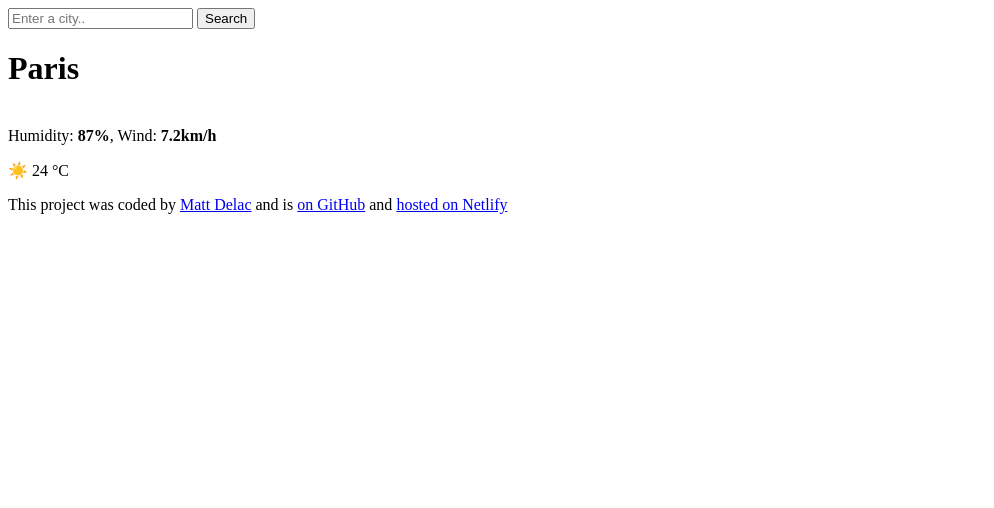
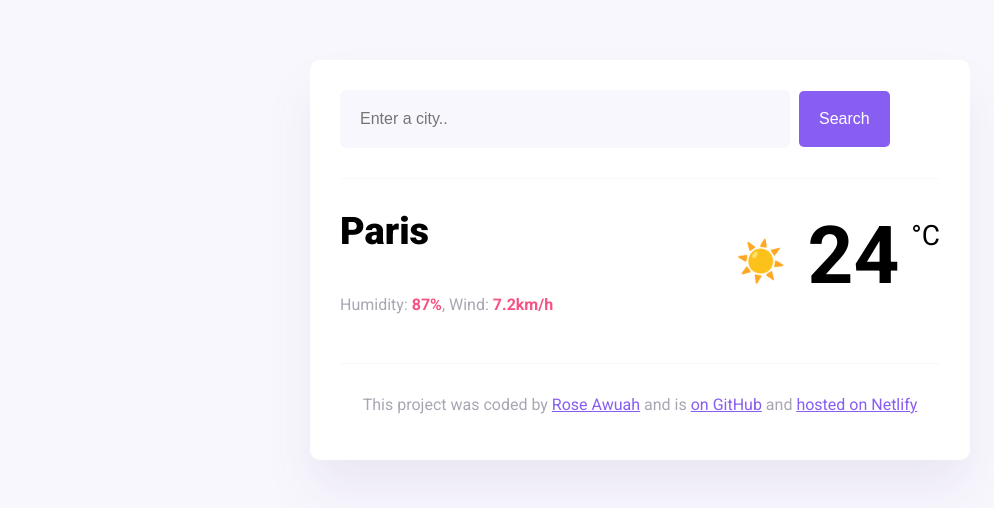
Before and after one commit to Brainiegal/My-first-awesome-project, a plain HTML site: page index.html in a window 1280 px wide. Shown: the whole page, without its empty margins (0-994 px from the left). Drawn offline with nearby package versions, Linux system fonts and the light colour scheme.

Commit message:
Created a CSS file

```diff
--- a/index.html
+++ b/index.html
@@ -10,6 +10,10 @@
       href="https://fonts.googleapis.com/css2?family=Roboto:ital,wght@0,100;0,400;0,500;0,700;0,900;1,100;1,300;1,400;1,500;1,700;1,900&display=swap"
       rel="stylesheet"
     />
+
+    <script src="https://cdn.jsdelivr.net/npm/axios@1.1.2/dist/axios.min.js"></script>
+
+    <link rel="stylesheet" href="style.css" />
 
     <title>My Weather Application</title>
   </head>
@@ -56,12 +60,13 @@
       <footer>
         <p>
           This project was coded by
-          <a href="#" target="_blank">Matt Delac</a> and is
+          <a href="#" target="_blank">Rose Awuah</a> and is
           <a href="#" target="_blank">on GitHub</a> and
           <a href="#" target="_blank">hosted on Netlify</a>
         </p>
       </footer>
 
     </div>
+    <script src="script.js"></script>
   </body>
 </html>
--- /dev/null
+++ b/style.css
@@ -0,0 +1,98 @@
+body {
+  background: #f9f7fe;
+  font-family: "Roboto", sans-serif;
+}
+
+a {
+  color: #885df1;
+}
+
+.weather-app {
+  background: white;
+  max-width: 600px;
+  margin: 60px auto;
+  padding: 30px;
+  border-radius: 10px;
+  box-shadow: 0 30px 50px rgba(65, 50, 100, 0.08);
+}
+
+header {
+  border-bottom: 1px solid #f9f7fe;
+  padding-bottom: 30px;
+}
+
+.search-input {
+  background-color: #f9f7fe;
+  border: none;
+  color: rgba(39, 33, 66, 0.4);
+  font-size: 16px;
+  padding: 20px;
+  width: 75%;
+  border-radius: 6px;
+}
+
+.search-button {
+  margin-left: 5px;
+  font-size: 16px;
+  background-color: #885df1;
+  color: white;
+  border: none;
+  padding: 20px;
+  line-height: 1;
+  border-radius: 5px;
+}
+
+main {
+  padding: 30px 0;
+}
+
+.current-temperature {
+  font-size: 48px;
+}
+
+.current-weather {
+  display: flex;
+  justify-content: space-between;
+}
+
+.current-city {
+  font-size: 38px;
+  font-weight: 900;
+  margin: 0;
+}
+.current-details {
+  color: rgba(39, 33, 66, 0.4);
+  font-size: 16px;
+  font-weight: 400;
+  line-height: 24px;
+}
+
+.current-details strong {
+  color: #f65282;
+}
+
+.current-temperature-icon {
+  position: relative;
+  top: -8px;
+  font-size: 40px;
+  margin-right: 10px;
+}
+
+.current-temperature-value {
+  font-size: 80px;
+  font-weight: bold;
+}
+
+.current-temperature-unit {
+  font-size: 28px;
+  position: relative;
+  top: -38px;
+}
+
+footer {
+  border-top: 1px solid #f9f7fe;
+  text-align: center;
+  padding-top: 15px;
+
+  color: rgba(39, 33, 66, 0.4);
+}
```
Also changed, not shown: script.js (added).
